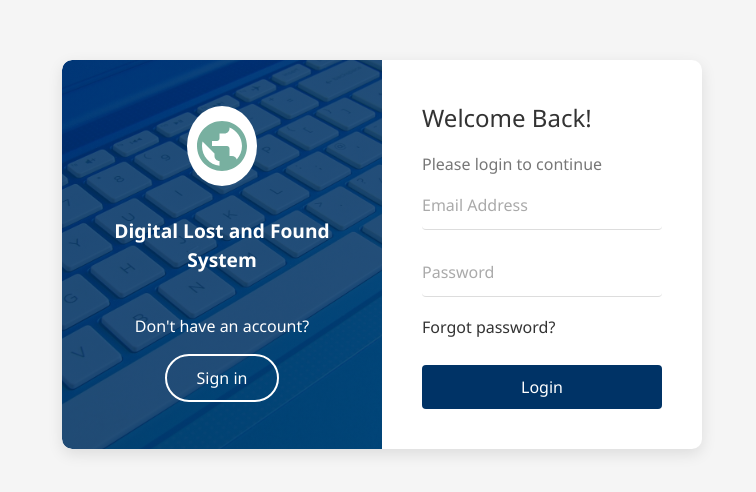
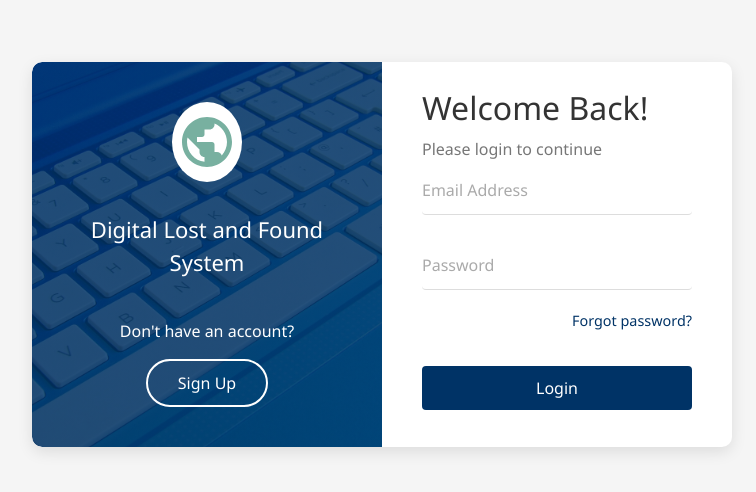
Before and after one commit to kubwimanav/final-project, a React (Vite) app: page /login in a window 1280 px wide. Shown: the part 146-638 px from the top of the page, without its empty margins (258-1014 px from the left). Built offline with nearby package versions, Linux system fonts and the light colour scheme.

Commit message:
login page

```diff
--- a/src/Styles/Home.css
+++ b/src/Styles/Home.css
@@ -1,6 +1,5 @@
 .home-section {
-
- padding: 5rem 15rem 5rem 15rem;
+  padding: 5rem 15rem 5rem 15rem;
   background: linear-gradient(rgba(0, 51, 102, 0.85), rgba(0, 51, 102, 0.85)), url('../assets/comput.jpg');
   background-size: cover;
   background-position: center;
--- a/src/Styles/Login.css
+++ b/src/Styles/Login.css
@@ -1,14 +1,14 @@
 /* Main container styles - centers the login on the screen */
-body, html {
-  margin: 0;
-  padding: 0;
-  height: 100%;
-  width: 100%;
+.login-page-wrapper {
   display: flex;
   justify-content: center;
   align-items: center;
+  min-height: 100vh;
+  width: 100%;
   background-color: #f5f5f5;
   font-family: Arial, sans-serif;
+  padding: 20px;
+  box-sizing: border-box;
 }
 
 /* Login container styles */
@@ -16,8 +16,8 @@ body, html {
   display: flex;
   justify-content: space-between;
   width: 80%;
-  max-width: 1000px;
-  min-height: 200px;
+  max-width: 700px;
+  min-height: 60px;
   margin: 2rem auto;
   border-radius: 10px;
   background-color: #fff;
@@ -30,7 +30,7 @@ body, html {
   background: linear-gradient(rgba(0, 51, 102, 0.85), rgba(0, 51, 102, 0.85)), url('../assets/comput.jpg');
   background-size: cover;
   background-position: center;
-  width: 25rem;
+  width: 50%;
   display: flex;
   flex-direction: column;
   align-items: center;
@@ -49,9 +49,9 @@ body, html {
   align-items: center;
 }
 
-.brand-logo h4 {
+.brand-logo h3 {
   margin-top: 1rem;
-  font-size: 1.2rem;
+  font-size: 1.5rem;
   font-weight: 600;
 }
 
@@ -87,8 +87,8 @@ body, html {
 }
 
 /* Form container styles (right side) */
-.login-form-container {
-  width: 25rem;
+.signup-form-container {
+  width: 55%;
   padding: 40px;
   display: flex;
   flex-direction: column;
@@ -96,10 +96,10 @@ body, html {
 }
 
 /* Form header styles */
-.login-form-container h2 {
+.signup-form-container h1 {
   color: #333;
-  margin-bottom: 1rem;
-  font-size: 1.5rem;
+  margin-bottom: 0.5rem;
+  font-size: 2rem;
 }
 
 .signup-subtitle {
@@ -111,7 +111,7 @@ body, html {
 .Login-form {
   display: flex;
   flex-direction: column;
-  gap: 1rem;
+  gap: 1.5rem;
   width: 100%;
 }
 
@@ -152,6 +152,22 @@ body, html {
 }
 
 /* Responsive adjustments */
+/* Add forgot password link styles */
+.forgot-password {
+  text-align: right;
+  margin-top: -0.5rem;
+}
+
+.forgot-password a {
+  color: #003366;
+  text-decoration: none;
+  font-size: 0.9rem;
+}
+
+.forgot-password a:hover {
+  text-decoration: underline;
+}
+
 @media (max-width: 768px) {
   .Login-container {
     flex-direction: column;
--- a/src/components/Login.jsx
+++ b/src/components/Login.jsx
@@ -23,19 +23,20 @@ function Login() {
   };
 
   return (
+    <div className="login-page-wrapper">
       <div className="Login-container">
         <div className="Login-brand-container">
           <div className="brand-logo">
             <div className="soccer-ball-icon"></div>
-          <h4>Digital Lost and Found System</h4>
+            <h3>Digital Lost and Found System</h3>
           </div>
           <p>Don't have an account?</p>
           <Link to="/signup" className="signin-link">
-          <button className="signin-button">Sign in</button>
+            <button className="signin-button">Sign Up</button>
           </Link>
         </div>
-      <div className="login-form-container">
-        <h2> Welcome Back! </h2>
+        <div className="signup-form-container">
+          <h1>Welcome Back!</h1>
           <p className="signup-subtitle">Please login to continue</p>
 
           <form onSubmit={handleSubmit} className="Login-form">
@@ -70,6 +71,7 @@ function Login() {
           </form>
         </div>
       </div>
+    </div>
   );
 }
 
```
Lines whose indentation alone changed are shown as unchanged.
